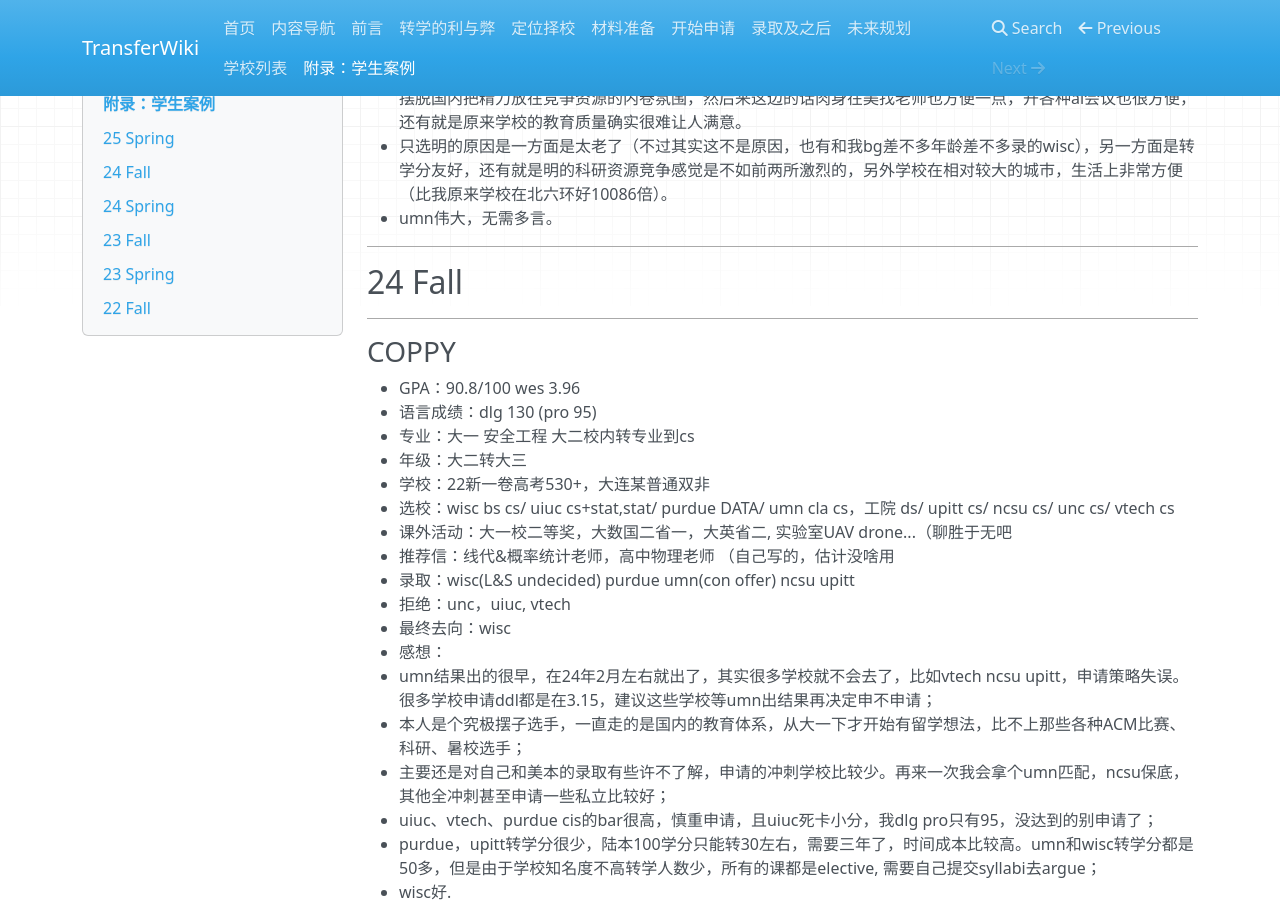
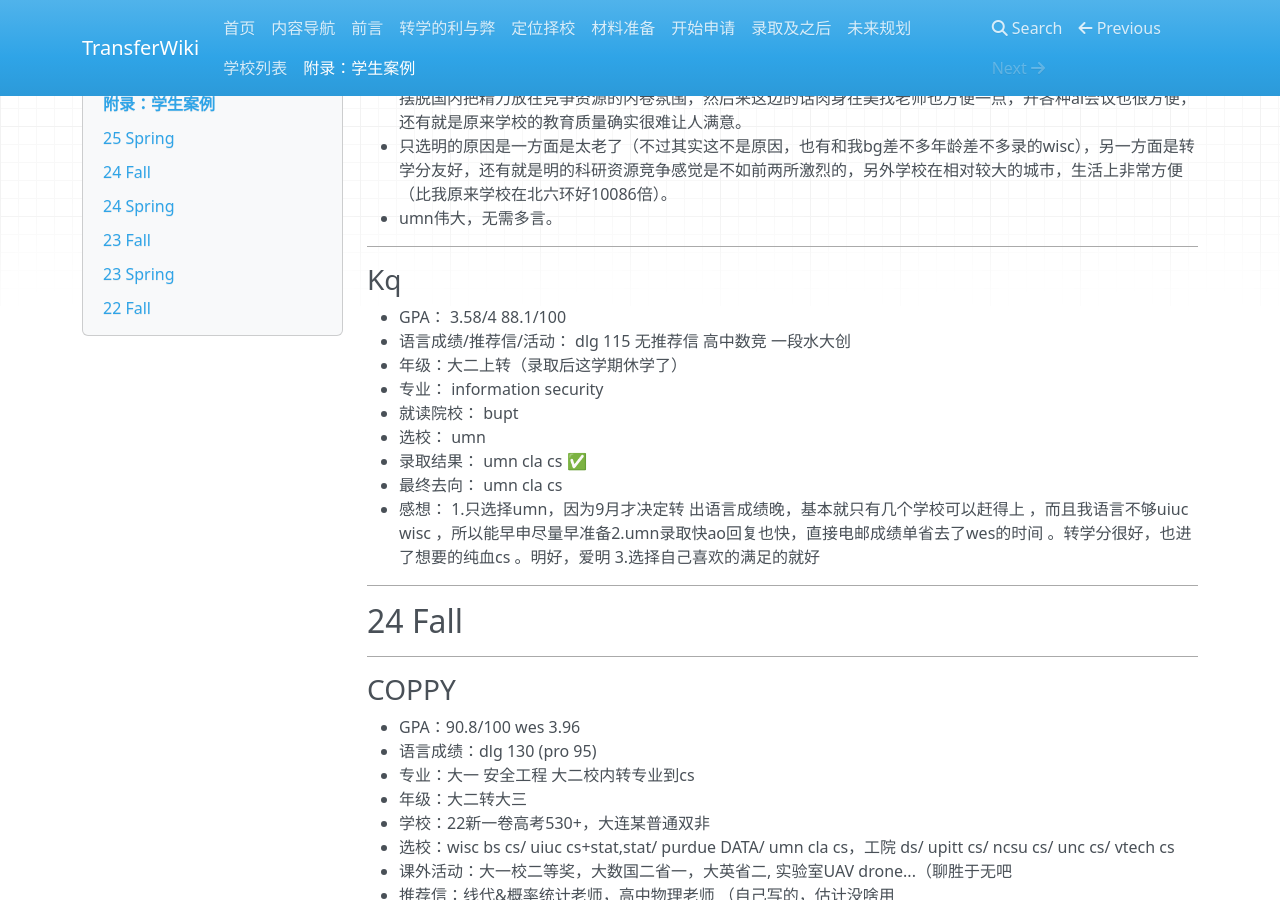
Before and after one commit to SihanXU/TransferWiki, an MkDocs documentation site: the page built from docs/bgs.md, in a window 1280 px wide and 900 px high, scrolled down 2066 px. Built offline with MkDocs 1.6.1, drawn with Linux system fonts in a browser that asks for light colours; nearby versions of some CDN libraries.

Commit message:
Update bgs.md

```diff
--- a/docs/bgs.md
+++ b/docs/bgs.md
@@ -71,6 +71,18 @@
 - 其实感觉读啥学校关系不大（指在umn，wisc，uiuc，osu这几个公立之间纠结，找得到科研的就是好学校），反正美本3.9+去哪都随便去了（比起陆本累死累活卷gpa然后没空做软背景或者软背景好但是gpa不够也没connection还是强太多了，我们学校这三届印象中cs和ee最好申请结果也就是opencsapp A-级别的），主要是想摆脱国内把精力放在竞争资源的内卷氛围，然后来这边的话肉身在美找老师也方便一点，开各种ai会议也很方便，还有就是原来学校的教育质量确实很难让人满意。
 - 只选明的原因是一方面是太老了（不过其实这不是原因，也有和我bg差不多年龄差不多录的wisc），另一方面是转学分友好，还有就是明的科研资源竞争感觉是不如前两所激烈的，另外学校在相对较大的城市，生活上非常方便（比我原来学校在北六环好10086倍）。
 - umn伟大，无需多言。
+
+***
+### Kq
+- GPA： 3.58/4 88.1/100
+- 语言成绩/推荐信/活动： dlg 115 无推荐信 高中数竞 一段水大创
+- 年级：大二上转（录取后这学期休学了）
+- 专业： information security
+- 就读院校： bupt
+- 选校： umn
+- 录取结果： umn cla cs ✅
+- 最终去向： umn cla cs
+- 感想： 1.只选择umn，因为9月才决定转 出语言成绩晚，基本就只有几个学校可以赶得上 ，而且我语言不够uiuc wisc ，所以能早申尽量早准备2.umn录取快ao回复也快，直接电邮成绩单省去了wes的时间 。转学分很好，也进了想要的纯血cs 。明好，爱明 3.选择自己喜欢的满足的就好
 
 ***
 
```
